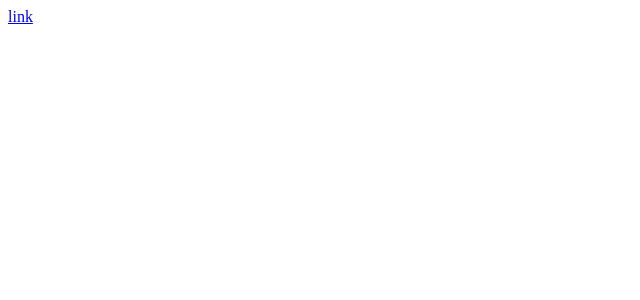
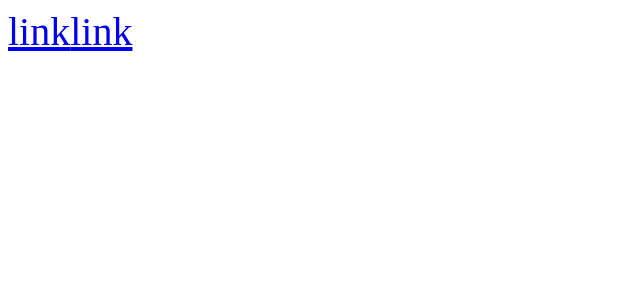
Before and after one commit to Kooding/react-study, a React (Create React App) app: page / in a window 1280 px wide. Shown: the top 300 px of the page, without its empty margins (0-640 px from the left). Built offline with nearby package versions, Linux system fonts and the light colour scheme.

Commit message:
03-3 정리

```diff
--- a/src/03-3.Props&State/Anchor.js
+++ b/src/03-3.Props&State/Anchor.js
@@ -17,10 +17,14 @@ class Anchor extends React.Component {
 }
 
 Anchor.propTypes = {
-  path: PropTypes.string,
+  path: PropTypes.string.isRequired,
   children: PropTypes.string.isRequired,
   blank: PropTypes.bool,
   size: PropTypes.number
 };
 
+Anchor.defaultProps = {
+  path: "www.naver.com"
+};
+
 export default Anchor;
--- a/src/App.js
+++ b/src/App.js
@@ -1,12 +1,33 @@
 import React from "react";
 import Anchor from "./03-3.Props&State/Anchor";
+
+// class Parent extends React.Component {
+//   render() {
+//     return <Child name="koo" age={27} />;
+//   }
+// }
+// class Child extends React.Component {
+//   render() {
+//     console.log(this.props);
+//     return (
+//       <div>
+//         My name is {this.props.name} I'm {this.props.age}
+//       </div>
+//     );
+//   }
+// }
 
 function App() {
   return (
     //number 타입으로 넘겨줘야할 size가 string으로 넘어갔을때 오류!
-    <Anchor path="./favicon.ico" blank={false} size="40">
-      link
-    </Anchor>
+    <>
+      <Anchor path="./favicon.ico" blank={false} size={40}>
+        link
+      </Anchor>
+      <Anchor blank={false} size={40}>
+        link
+      </Anchor>
+    </>
   );
 }
 
```
Also changed, not shown: src/03-3.Props&State/README.md.
